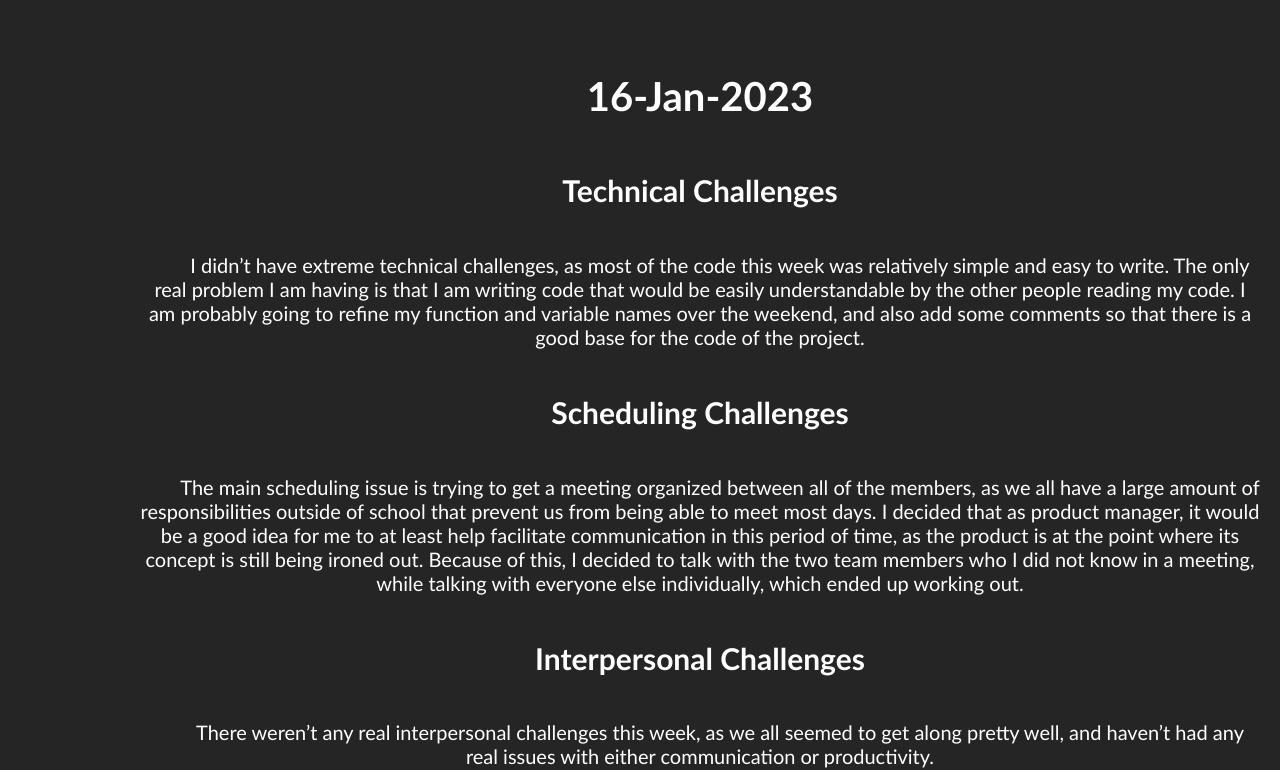
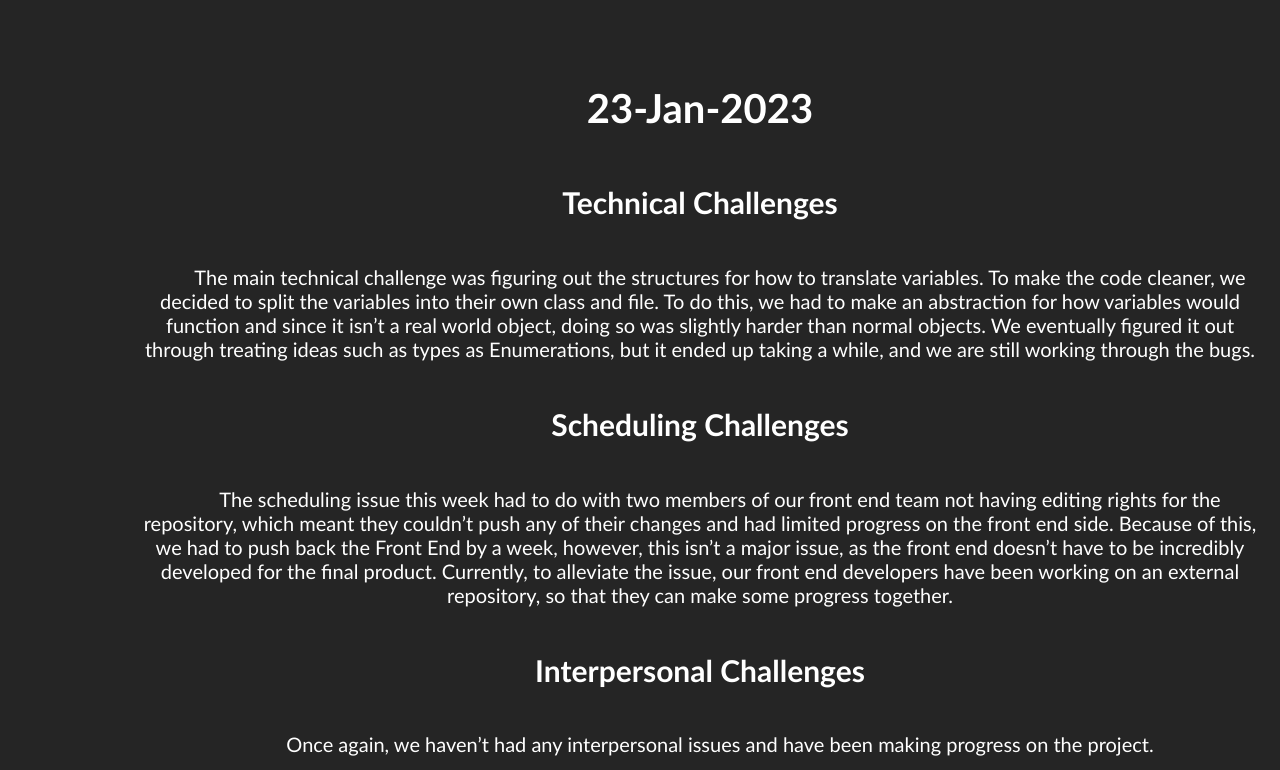
Before and after one commit to neeraj-gogate/neeraj-gogate.github.io, a plain HTML site: page CS-III/Projects/ISP/Journal.html in a window 1280 px wide. Shown: the part 803-1573 px from the top of the page. Drawn offline with Linux system fonts and the light colour scheme.

Commit message:
Update Journal.html

```diff
--- a/CS-III/Projects/ISP/Journal.html
+++ b/CS-III/Projects/ISP/Journal.html
@@ -34,6 +34,17 @@
 	</div>
       </div>
       	<div id="journal" class="section" >
+			<div id="journal-entry" class="holder">
+				<h1 style="text-align:center; font-weight:bold">23-Jan-2023</h1>
+				<h2 style="text-align:center; font-weight:bold">Technical Challenges</h2>
+				<p style="text-indent:40px">The main technical challenge was figuring out the structures for how to translate variables. To make the code cleaner, we decided to split the variables into their own class and file. To do this, we had to make an abstraction for how variables would function and since it isn’t a real world object, doing so was slightly harder than normal objects. We eventually figured it out through treating ideas such as types as Enumerations, but it ended up taking a while, and we are still working through the bugs.</p>
+
+				<h2 style="text-align:center; font-weight:bold">Scheduling Challenges</h2>
+				<p style="text-indent:40px">The scheduling issue this week had to do with two members of our front end team not having editing rights for the repository, which meant they couldn’t push any of their changes and had limited progress on the front end side. Because of this, we had to push back the Front End by a week, however, this isn’t a major issue, as the front end doesn’t have to be incredibly developed for the final product. Currently, to alleviate the issue, our front end developers have been working on an external repository, so that they can make some progress together.</p>
+
+				<h2 style="text-align:center; font-weight:bold">Interpersonal Challenges</h2>
+				<p style="text-indent:40px">Once again, we haven’t had any interpersonal issues and have been making progress on the project.</p>
+			</div>
 			<div id="journal-entry" class="holder">
 				<h1 style="text-align:center; font-weight:bold">16-Jan-2023</h1>
 				<h2 style="text-align:center; font-weight:bold">Technical Challenges</h2>
```
